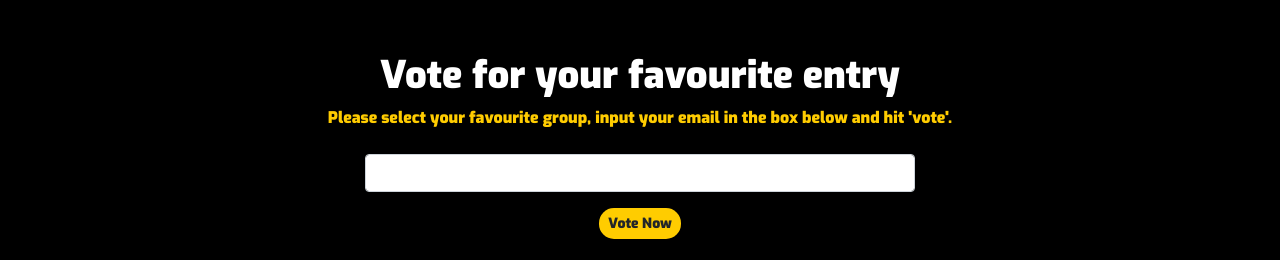
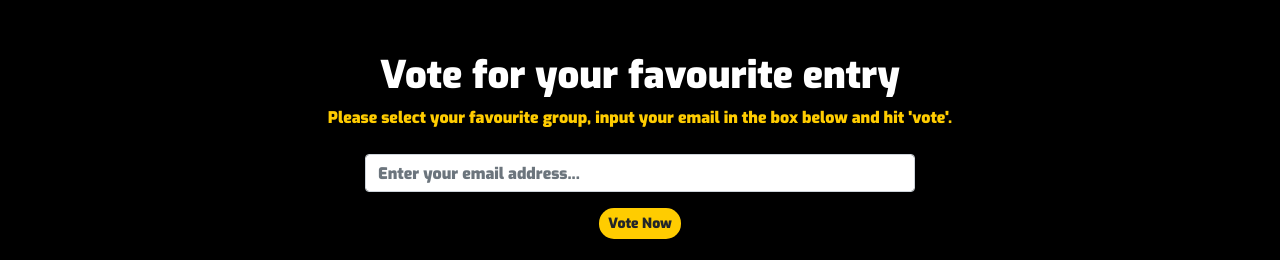
Before and after one commit to WeTalkSound/smoov, a plain HTML site: page vote.html in a window 1280 px wide. Shown: the part 150-410 px from the top of the page. Drawn offline with nearby package versions, Linux system fonts and the light colour scheme; a web font is replaced by a local one.

Commit message:
Update vote.html

```diff
--- a/vote.html
+++ b/vote.html
@@ -94,7 +94,7 @@ style=" fill:#000000;"><defs><radialGradient cx="113" cy="111.23438" r="110.3833
     <div class="container text-center" id="rules">
       <div id="msgBanner" class="alert" role="alert"></div>
       <h5 style="color: white; text-align: center;">Vote for your favourite entry</h5><nr> <p style="color: #ffcc00; text-align: center;">Please select your favourite group, input your email in the box below and hit 'vote'. </p><br>
-      <input type="email" name="email" class="form-control mb-3 col-md-6 offset-md-3 mx-auto" required />
+      <input type="email" placeholder="Enter your email address..." name="email" class="form-control mb-3 col-md-6 offset-md-3 mx-auto" required />
       <button id='submitVote' type="submit" class="btn btn-sm text-center">
         Vote Now
       </button>
```
